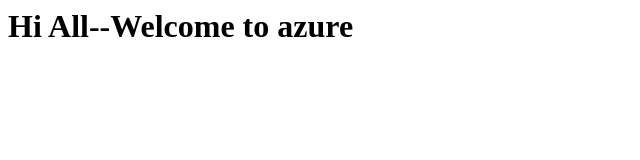
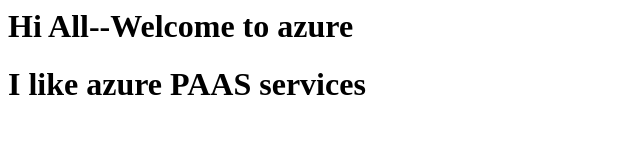
Before and after one commit to Tanujbhardwaj92/Hello-Azure, a plain HTML site: page index.html in a window 1280 px wide. Shown: the whole page, without its empty margins (0-640 px from the left). Drawn offline with Linux system fonts and the light colour scheme.

Commit message:
Update index.html

```diff
--- a/index.html
+++ b/index.html
@@ -1,3 +1,4 @@
 <html>
 <h1>Hi All--Welcome to azure</h1>
+  <h1> I like azure PAAS services</h1>
 </html>
```
